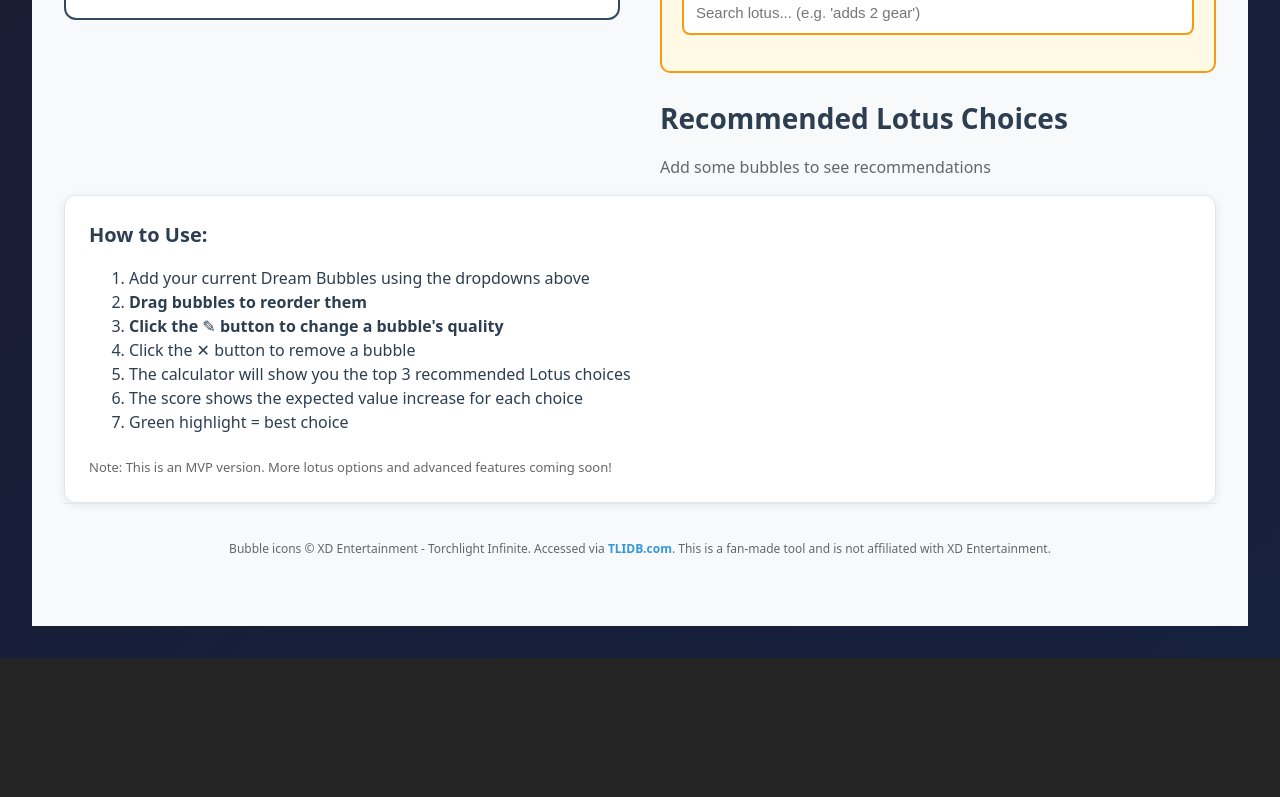
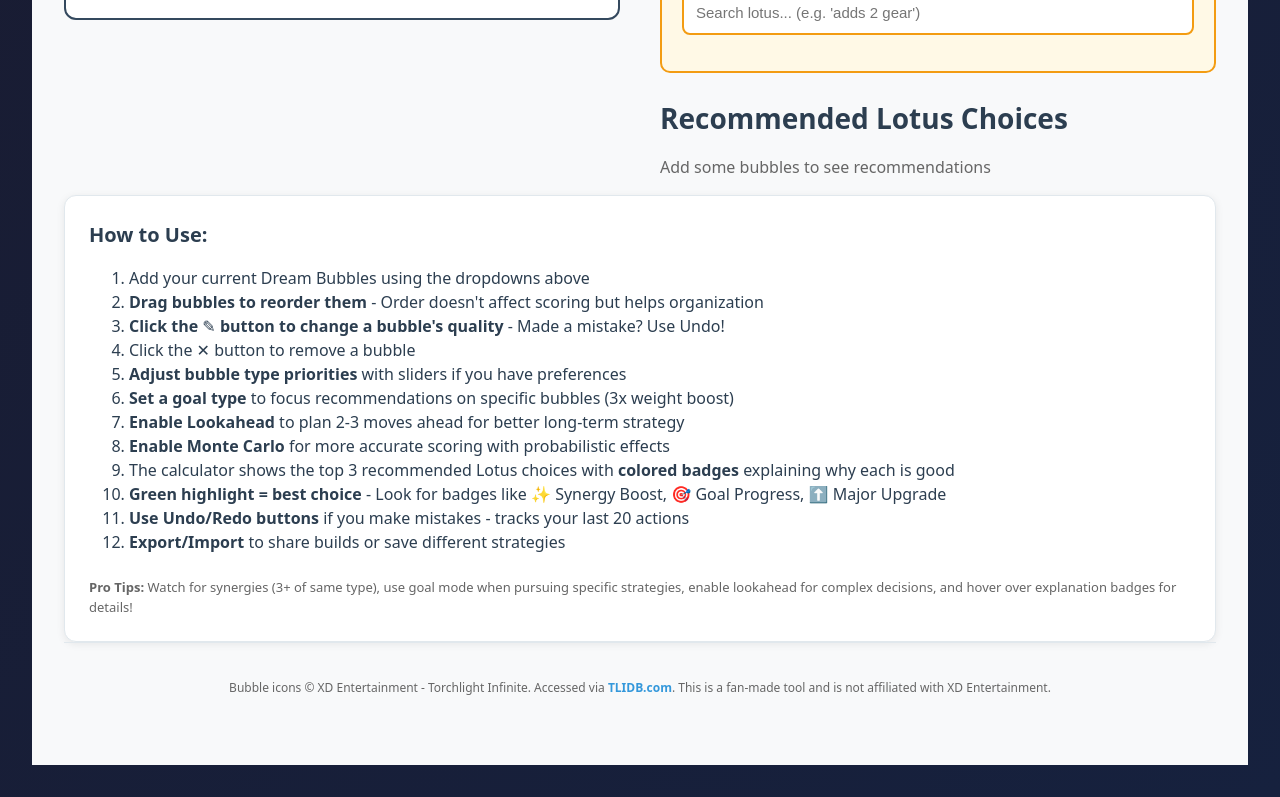
Before and after one commit to vetorazo/DreamHelper, a React (Vite) app: page / in a window 1280 px wide. Shown: the part 1084-1881 px from the top of the page. Before the commit the page ends 1742 px from the top, so only its background shows below. Built offline with nearby package versions, Linux system fonts and the light colour scheme.

Commit message:
updated documentation - added Phase 3 features (goal mode, lookahead, explanations, undo/redo) and improved how-to section

```diff
--- a/src/App.tsx
+++ b/src/App.tsx
@@ -1279,21 +1279,40 @@ function App() {
         <ol>
           <li>Add your current Dream Bubbles using the dropdowns above</li>
           <li>
-            <strong>Drag bubbles to reorder them</strong>
+            <strong>Drag bubbles to reorder them</strong> - Order doesn't affect scoring but helps organization
           </li>
           <li>
-            <strong>Click the ✎ button to change a bubble's quality</strong>
+            <strong>Click the ✎ button to change a bubble's quality</strong> - Made a mistake? Use Undo!
           </li>
           <li>Click the ✕ button to remove a bubble</li>
           <li>
-            The calculator will show you the top 3 recommended Lotus choices
+            <strong>Adjust bubble type priorities</strong> with sliders if you have preferences
           </li>
-          <li>The score shows the expected value increase for each choice</li>
-          <li>Green highlight = best choice</li>
+          <li>
+            <strong>Set a goal type</strong> to focus recommendations on specific bubbles (3x weight boost)
+          </li>
+          <li>
+            <strong>Enable Lookahead</strong> to plan 2-3 moves ahead for better long-term strategy
+          </li>
+          <li>
+            <strong>Enable Monte Carlo</strong> for more accurate scoring with probabilistic effects
+          </li>
+          <li>
+            The calculator shows the top 3 recommended Lotus choices with <strong>colored badges</strong> explaining why each is good
+          </li>
+          <li>
+            <strong>Green highlight = best choice</strong> - Look for badges like ✨ Synergy Boost, 🎯 Goal Progress, ⬆️ Major Upgrade
+          </li>
+          <li>
+            <strong>Use Undo/Redo buttons</strong> if you make mistakes - tracks your last 20 actions
+          </li>
+          <li>
+            <strong>Export/Import</strong> to share builds or save different strategies
+          </li>
         </ol>
         <p className="help-text mt-3">
-          Note: This is an MVP version. More lotus options and advanced features
-          coming soon!
+          <strong>Pro Tips:</strong> Watch for synergies (3+ of same type), use goal mode when pursuing specific strategies,
+          enable lookahead for complex decisions, and hover over explanation badges for details!
         </p>
       </div>
 
```
Also changed, not shown: 1 other file (tests, documents, lock files or other folders).
